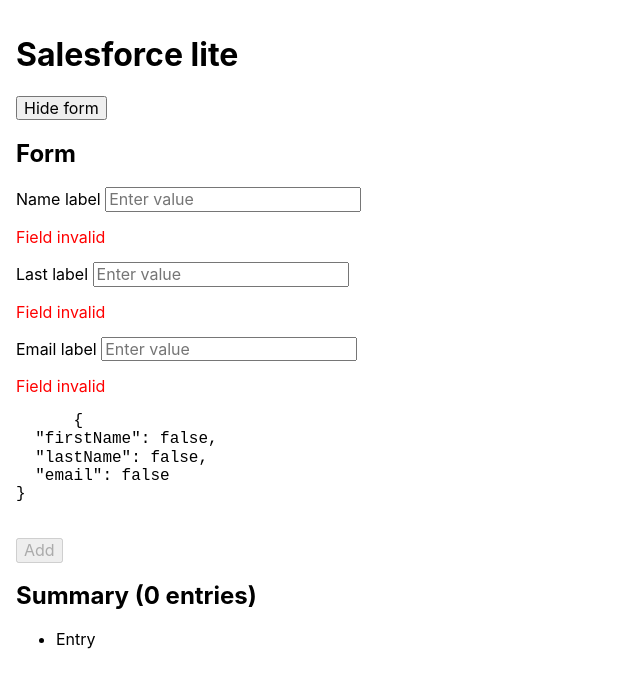
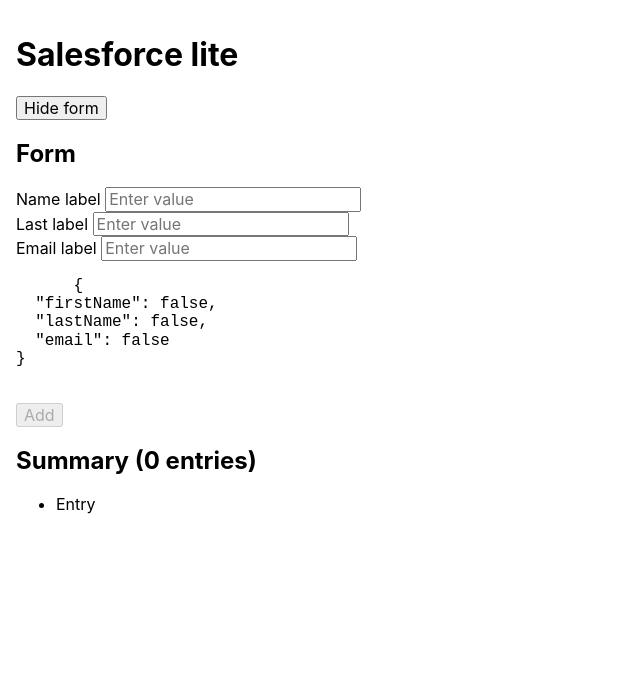
Before and after one commit to maurer2/vue-form-test, a Vue app: page / in a window 1280 px wide. Shown: the top 688 px of the page, without its empty margins (0-640 px from the left). Built offline with nearby package versions, Linux system fonts and the light colour scheme.

Commit message:
Added userhasinteracted check

```diff
--- a/src/components/Field/Field.vue
+++ b/src/components/Field/Field.vue
@@ -3,6 +3,7 @@
     <label class="label" :for="id">
       {{ label }}
     </label>
+
     <input
       class="field"
       type="text"
@@ -12,7 +13,8 @@
       :value="value"
       @input="handleInput"
     >
-    <p class="error" v-if="!isValid">
+
+    <p class="error" v-if="!isValid && userHasInteractedWithForm">
       Field invalid
     </p>
   </div>
@@ -31,7 +33,11 @@
   @Prop() private isValid!: boolean;
   @Prop() private type!: 'text' | 'email';
 
+  private userHasInteractedWithForm: boolean = false;
+
   handleInput(event: Event): void {
+    this.userHasInteractedWithForm = true;
+
     if (!event) {
       return;
     }
```
